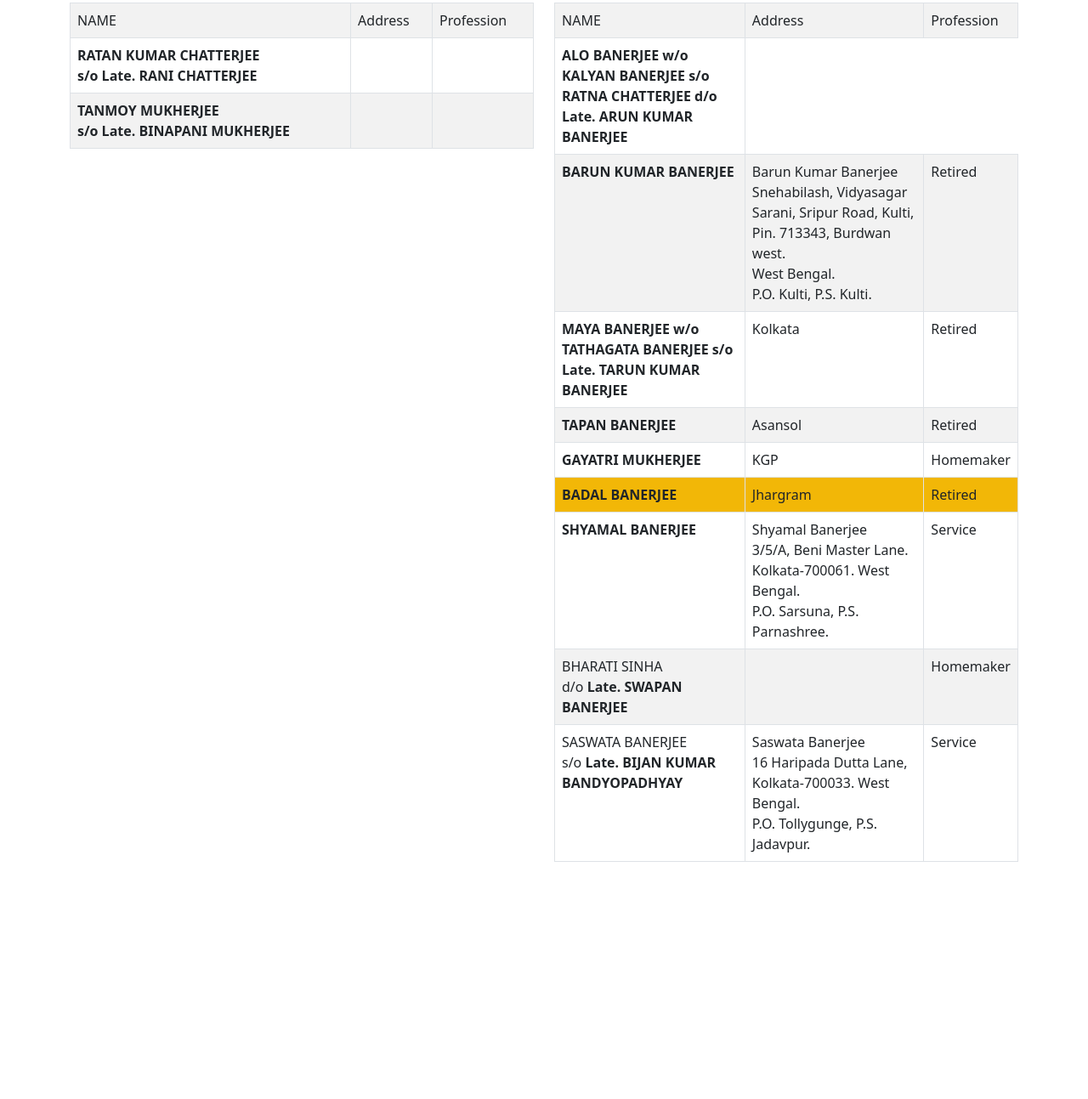
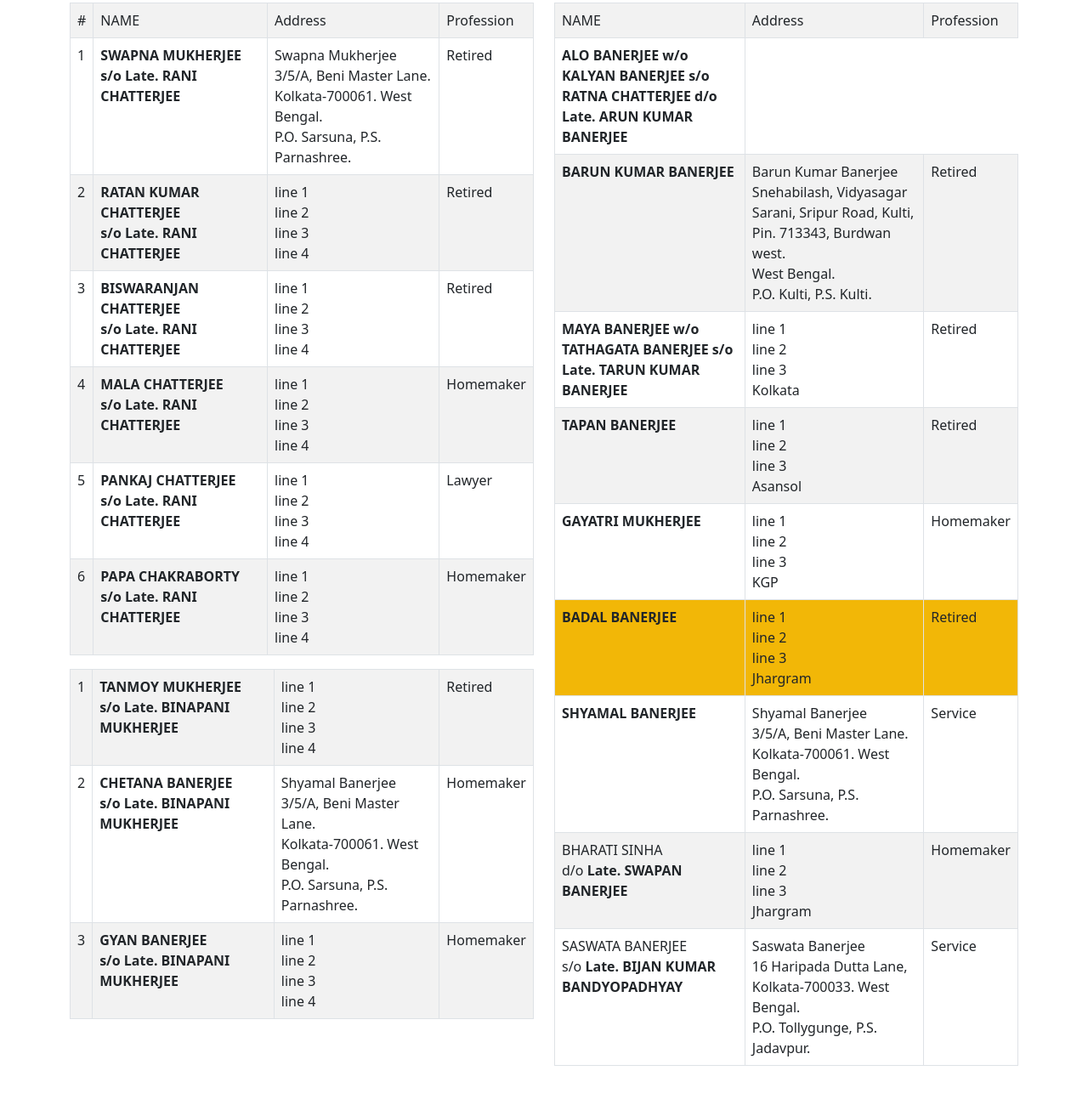
Before and after one commit to sasban9/jgm-snbd, a plain HTML site: page address-list.html in a window 1280 px wide. Shown: the part 689-1982 px from the top of the page at 85% size. Before the commit the page ends 1815 px from the top, so only its background shows below. Drawn offline with nearby package versions, Linux system fonts and the light colour scheme.

Commit message:
placeholders added

```diff
--- a/address-list.html
+++ b/address-list.html
@@ -32,7 +32,7 @@
                         <a class="nav-link active" aria-current="page" href="address-list.html">ADDRESS LIST</a>
                     </li>
                     <li class="nav-item">
-                        <a class="nav-link active" aria-current="page" href="index.html">Jhargram</a>
+                        <a class="nav-link active" aria-current="page" href="#">Jhargram</a>
                     </li>
                     <li class="nav-item">
                         <a class="nav-link disabled">West Bengal</a>
@@ -86,19 +86,68 @@
                 <div class="table-responsive">
                     <table class="table table-striped table-bordered">
                         <tr>
+                            <td>#</td>
                             <td>NAME</td>
                             <td>Address</td>
                             <td>Profession</td>
                         </tr>
                         <tr>
-                            <th>RATAN KUMAR CHATTERJEE <br>s/o Late. RANI CHATTERJEE</th>
-                            <td></td>
-                            <td></td>
+                            <td>1</td>
+                            <th>SWAPNA MUKHERJEE <br>s/o Late. RANI CHATTERJEE</th>
+                            <td>Swapna Mukherjee<br>3/5/A, Beni Master Lane.<br>Kolkata-700061. West Bengal.<br>P.O. Sarsuna, P.S. Parnashree.</td>
+                            <td>Retired</td>
                         </tr>
                         <tr>
+                            <td>2</td>
+                            <th>RATAN KUMAR CHATTERJEE <br>s/o Late. RANI CHATTERJEE</th>
+                            <td>line 1<br>line 2<br>line 3<br>line 4</td>
+                            <td>Retired</td>
+                        </tr>
+                        <tr>
+                            <td>3</td>
+                            <th>BISWARANJAN CHATTERJEE <br>s/o Late. RANI CHATTERJEE</th>
+                            <td>line 1<br>line 2<br>line 3<br>line 4</td>
+                            <td>Retired</td>
+                        </tr>
+                        <tr>
+                            <td>4</td>
+                            <th>MALA CHATTERJEE <br>s/o Late. RANI CHATTERJEE</th>
+                            <td>line 1<br>line 2<br>line 3<br>line 4</td>
+                            <td>Homemaker</td>
+                        </tr>
+                        <tr>
+                            <td>5</td>
+                            <th>PANKAJ CHATTERJEE <br>s/o Late. RANI CHATTERJEE</th>
+                            <td>line 1<br>line 2<br>line 3<br>line 4</td>
+                            <td>Lawyer</td>
+                        </tr>
+                        <tr>
+                            <td>6</td>
+                            <th>PAPA CHAKRABORTY <br>s/o Late. RANI CHATTERJEE</th>
+                            <td>line 1<br>line 2<br>line 3<br>line 4</td>
+                            <td>Homemaker</td>
+                        </tr>
+                    </table>
+                </div>
+                <div class="table-responsive">
+                    <table class="table table-striped table-bordered">
+                        <tr>
+                            <td>1</td>
                             <th>TANMOY MUKHERJEE <br>s/o Late. BINAPANI MUKHERJEE</th>
-                            <td></td>
-                            <td></td>
+                            <td>line 1<br>line 2<br>line 3<br>line 4</td>
+                            <td>Retired</td>
+                        </tr>
+                        <tr>
+                            <td>2</td>
+                            <th>CHETANA BANERJEE <br>s/o Late. BINAPANI MUKHERJEE</th>
+                            <td>Shyamal Banerjee<br>3/5/A, Beni Master Lane.<br>Kolkata-700061. West Bengal.<br>P.O. Sarsuna, P.S. Parnashree.</td>
+                            <td>Homemaker</td>
+                        </tr>
+                        <tr>
+                            <td>3</td>
+                            <th>GYAN BANERJEE <br>s/o Late. BINAPANI MUKHERJEE</th>
+                            <td>line 1<br>line 2<br>line 3<br>line 4</td>
+                            <td>Homemaker</td>
                         </tr>
                     </table>
                 </div>
@@ -121,22 +170,22 @@
                         </tr>
                         <tr>
                             <th>MAYA BANERJEE w/o<br>TATHAGATA BANERJEE s/o<br>Late. TARUN KUMAR BANERJEE</th>
-                            <td>Kolkata</td>
+                            <td>line 1<br>line 2<br>line 3<br>Kolkata</td>
                             <td>Retired</td>
                         </tr>
                         <tr>
                             <th>TAPAN BANERJEE</th>
-                            <td>Asansol</td>
+                            <td>line 1<br>line 2<br>line 3<br>Asansol</td>
                             <td>Retired</td>
                         </tr>
                         <tr>
                             <th>GAYATRI MUKHERJEE</th>
-                            <td>KGP</td>
+                            <td>line 1<br>line 2<br>line 3<br>KGP</td>
                             <td>Homemaker</td>
                         </tr>
                         <tr class="bg-warning">
                             <th>BADAL BANERJEE</th>
-                            <td>Jhargram</td>
+                            <td>line 1<br>line 2<br>line 3<br>Jhargram</td>
                             <td>Retired</td>
                         </tr>
                         <tr>
@@ -146,7 +195,7 @@
                         </tr>
                         <tr>
                             <td>BHARATI SINHA<br>d/o <b>Late. SWAPAN BANERJEE</b></td>
-                            <td></td>
+                            <td>line 1<br>line 2<br>line 3<br>Jhargram</td>
                             <td>Homemaker</td>
                         </tr>
                         <tr>
```
